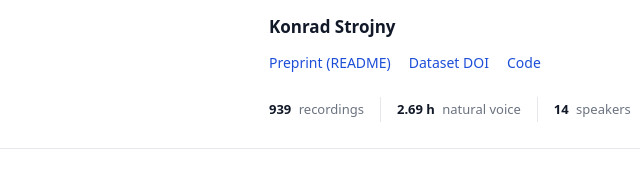
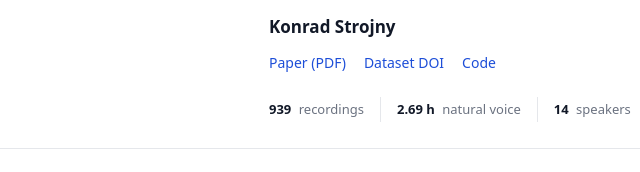
Before and after one commit to kocasp/radiology_asr_research, a plain HTML site: page index.html in a window 1280 px wide. Shown: the part 268-440 px from the top of the page, 0-640 px from the left. Drawn offline with Linux system fonts and the light colour scheme; no server answers.

Commit message:
Strona: link do Paper (PDF) zamiast README; dodaj paper.pdf

```diff
--- a/index.html
+++ b/index.html
@@ -14,7 +14,7 @@
     <h1 class="title">Benchmarking Off-the-Shelf ASR Systems on Polish Radiology Dictation: Terminology, Numbers, and Clinically Critical Errors</h1>
     <p class="author">Konrad Strojny</p>
     <nav class="meta-links">
-      <a href="https://github.com/kocasp/radiology_asr_research/blob/main/README.md">Preprint (README)</a>
+      <a href="paper.pdf" target="_blank" rel="noopener">Paper (PDF)</a>
       <a href="https://doi.org/10.34740/kaggle/ds/6698205">Dataset DOI</a>
       <a href="https://github.com/kocasp/radiology_asr_research">Code</a>
     </nav>
```
Also changed, not shown: 1 other file.
